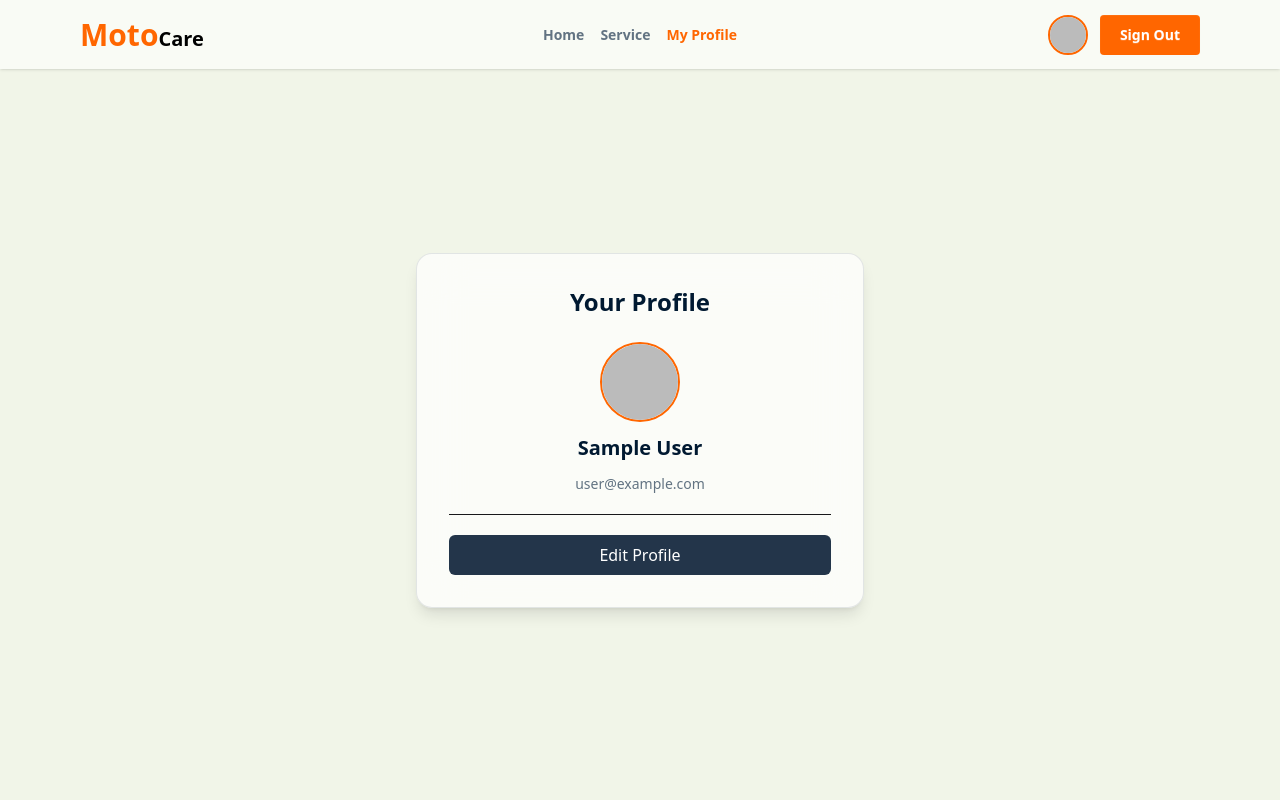
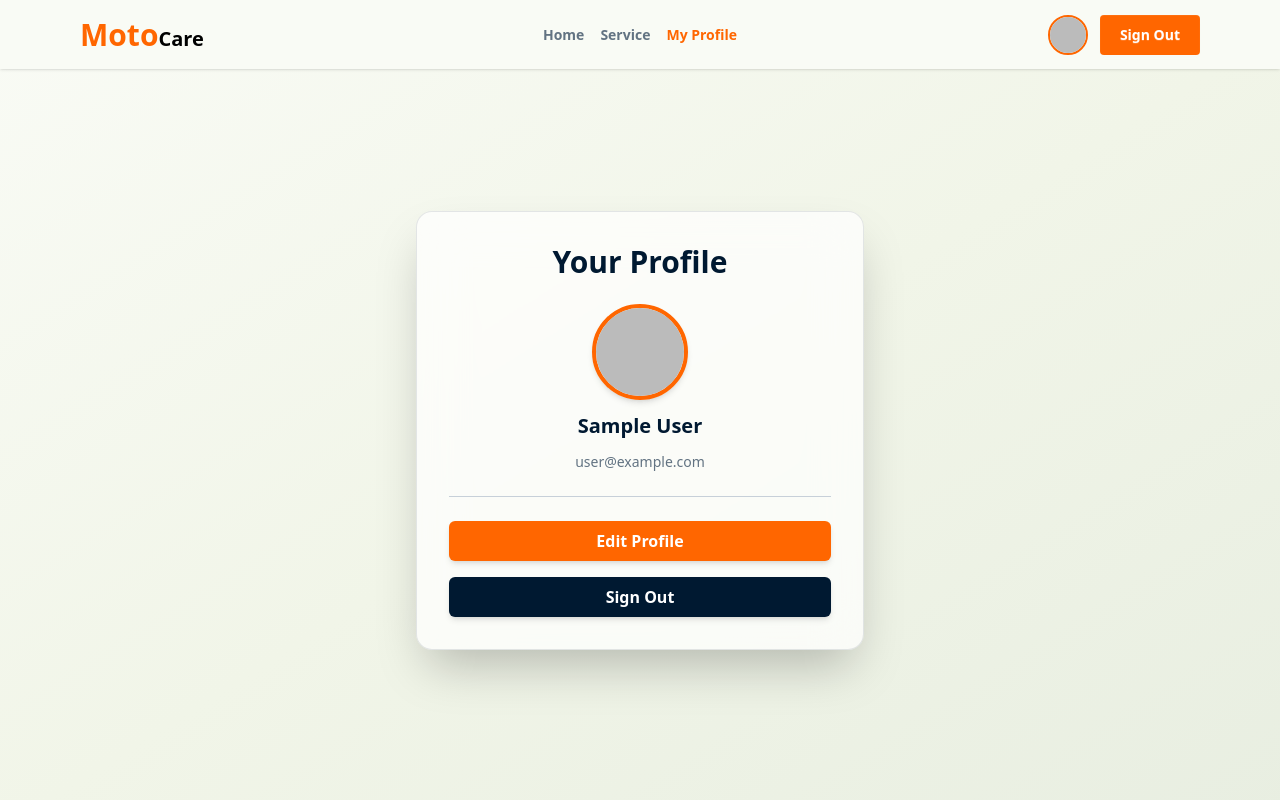
Before and after one commit to Sharif-wd1/motocare, a React (Vite) app: page /profile in a window 1280 px wide. Shown: the top 800 px of the page. Built offline with nearby package versions, Linux system fonts and the light colour scheme; no server answers; sample sign-in values are in the browser's storage.

Commit message:
added profile animation

```diff
--- a/src/Pages/Profile/Profile.jsx
+++ b/src/Pages/Profile/Profile.jsx
@@ -3,6 +3,7 @@ import { useNavigate } from "react-router-dom";
 import { auth } from "../../firebase/firebase.config";
 import { onAuthStateChanged, updateProfile, signOut } from "firebase/auth";
 import { toast } from "react-toastify";
+import { motion } from "framer-motion";
 
 const Profile = () => {
   const [user, setUser] = useState(null);
@@ -28,7 +29,7 @@ const Profile = () => {
   const handleSignOut = async () => {
     try {
       await signOut(auth);
-      toast.success("Sign out successful");
+      toast.success("Signed out successfully");
       setUser(null);
       navigate("/signin");
     } catch (err) {
@@ -44,14 +45,14 @@ const Profile = () => {
         photoURL: newPhoto || auth.currentUser.photoURL,
       });
 
-      // UI update
+      // update UI instantly
       setUser({
         ...auth.currentUser,
         displayName: newName || auth.currentUser.displayName,
         photoURL: newPhoto || auth.currentUser.photoURL,
       });
 
-      toast.success("Profile updated successfully");
+      toast.success("Profile updated successfully ✨");
       setEditMode(false);
     } catch (err) {
       toast.error(err.message);
@@ -61,97 +62,132 @@ const Profile = () => {
   if (!user) {
     return (
       <div className="min-h-screen flex items-center justify-center bg-[#F1F5E8]">
-        <p className="text-[#627382]">Loading profile...</p>
+        <p className="text-[#627382] text-lg animate-pulse">Loading profile...</p>
       </div>
     );
   }
 
   return (
-    <div className="min-h-screen flex items-center justify-center bg-[#F1F5E8] px-4">
-      {/* Card — same style as SignIn box */}
-      <div className="w-full max-w-md backdrop-blur-xl bg-white/70 border border-[#001931]/10 shadow-lg rounded-2xl p-8">
-        <h2 className="text-2xl font-semibold mb-6 text-center text-[#001931]">
+    <div className="min-h-screen flex items-center justify-center bg-gradient-to-br from-[#F9FBF5] via-[#F1F5E8] to-[#E8EEE1] px-4">
+      <motion.div
+        initial={{ opacity: 0, y: 40 }}
+        animate={{ opacity: 1, y: 0 }}
+        transition={{ duration: 0.6, type: "spring" }}
+        className="w-full max-w-md bg-white/70 backdrop-blur-xl border border-[#001931]/10 shadow-2xl rounded-2xl p-8 text-center"
+      >
+        {/* Profile Header */}
+        <motion.h2
+          initial={{ opacity: 0, y: -15 }}
+          animate={{ opacity: 1, y: 0 }}
+          transition={{ delay: 0.2, duration: 0.5 }}
+          className="text-3xl font-bold mb-6 text-[#001931]"
+        >
           Your Profile
-        </h2>
+        </motion.h2>
 
-        <div className="text-center space-y-3">
+        {/* Avatar + Info */}
+        <motion.div
+          initial={{ scale: 0.8, opacity: 0 }}
+          animate={{ scale: 1, opacity: 1 }}
+          transition={{ delay: 0.3, type: "spring" }}
+          className="text-center space-y-3"
+        >
           <img
-            src={user.photoURL || "https://via.placeholder.com/100"}
+            src={user.photoURL || "https://via.placeholder.com/120"}
             alt="profile"
-            className="h-20 w-20 rounded-full mx-auto border-2  border-[#FF6600]"
+            className="h-24 w-24 rounded-full mx-auto border-4 border-[#FF6600] shadow-md object-cover"
           />
           <h3 className="text-xl font-semibold text-[#001931]">
             {user.displayName || "No Name"}
           </h3>
           <p className="text-sm text-[#627382]">{user.email}</p>
-        </div>
+        </motion.div>
 
-        <hr className="my-5" />
+        <hr className="my-6 border-[#C7D0D9]" />
 
-        {/* Edit section (inline, same card feel) */}
+        {/* Edit Mode */}
         {editMode ? (
-          <div className="space-y-3">
-            <label className="block text-sm text-[#001931]">Name</label>
+          <motion.div
+            initial={{ opacity: 0, y: 20 }}
+            animate={{ opacity: 1, y: 0 }}
+            transition={{ duration: 0.4 }}
+            className="space-y-4"
+          >
+            <div className="text-left">
+              <label className="block text-sm font-medium text-[#001931] mb-1">
+                Name
+              </label>
               <input
                 type="text"
                 value={newName}
                 onChange={(e) => setNewName(e.target.value)}
-              className="w-full text-[#001931] px-4 py-2 rounded-md border border-[#C7D0D9] focus:outline-none focus:ring-2 focus:ring-[#627382]"
+                className="w-full text-[#001931] px-4 py-2 rounded-md border border-[#C7D0D9] focus:outline-none focus:ring-2 focus:ring-[#FF6600]"
               />
+            </div>
 
-            <label className="block text-sm text-[#001931]">Photo URL</label>
+            <div className="text-left">
+              <label className="block text-sm font-medium text-[#001931] mb-1">
+                Photo URL
+              </label>
               <input
                 type="text"
                 value={newPhoto}
                 onChange={(e) => setNewPhoto(e.target.value)}
-              className="w-full text-[#001931] px-4 py-2 rounded-md border border-[#C7D0D9] focus:outline-none focus:ring-2 focus:ring-[#627382]"
+                className="w-full text-[#001931] px-4 py-2 rounded-md border border-[#C7D0D9] focus:outline-none focus:ring-2 focus:ring-[#FF6600]"
               />
+            </div>
 
             <div className="flex gap-3 mt-4">
-              <button
+              <motion.button
+                whileHover={{ scale: 1.03 }}
+                whileTap={{ scale: 0.96 }}
                 onClick={handleProfileUpdate}
-                className="flex-1 bg-[#001931] text-white py-2 rounded-md hover:bg-[#23354A] transition"
+                className="flex-1 bg-[#001931] text-white py-2 rounded-md font-semibold hover:bg-[#223043] transition"
               >
-                Save
-              </button>
-              <button
+                Save Changes
+              </motion.button>
+
+              <motion.button
+                whileHover={{ scale: 1.03 }}
+                whileTap={{ scale: 0.96 }}
                 onClick={() => {
-                  // reset fields to current user values and exit edit mode
                   setNewName(user.displayName || "");
                   setNewPhoto(user.photoURL || "");
                   setEditMode(false);
                 }}
-                className="flex-1 bg-gray-200 text-[#001931] py-2 rounded-md hover:bg-gray-300 transition"
+                className="flex-1 bg-gray-200 text-[#001931] py-2 rounded-md font-semibold hover:bg-gray-300 transition"
               >
                 Cancel
-              </button>
+              </motion.button>
             </div>
-          </div>
+          </motion.div>
         ) : (
-          <div className="space-y-3">
-            <button
+          <motion.div
+            initial={{ opacity: 0, y: 10 }}
+            animate={{ opacity: 1, y: 0 }}
+            transition={{ delay: 0.4 }}
+            className="space-y-4"
+          >
+            <motion.button
+              whileHover={{ scale: 1.05 }}
+              whileTap={{ scale: 0.95 }}
               onClick={() => setEditMode(true)}
-              className="w-full bg-[#23354A] text-white py-2 rounded-md hover:bg-[#1d2b36] transition"
+              className="w-full bg-[#FF6600] text-white py-2 rounded-md font-semibold shadow-md hover:bg-[#e75b00] transition"
             >
               Edit Profile
-            </button>
+            </motion.button>
 
-            {/* <button
+            <motion.button
+              whileHover={{ scale: 1.05 }}
+              whileTap={{ scale: 0.95 }}
               onClick={handleSignOut}
-              className="w-full mt-2 bg-[#001931] text-white py-2 rounded-md hover:bg-[#23354A] transition"
+              className="w-full bg-[#001931] text-white py-2 rounded-md font-semibold shadow-md hover:bg-[#223043] transition"
             >
               Sign Out
-            </button> */}
-
-            {/* <button
-              onClick={() => navigate("/")}
-              className="w-full mt-3 bg-gray-200 text-[#001931] py-2 rounded-md hover:bg-gray-300 transition"
-            >
-              Back to Home
-            </button> */}
-          </div>
+            </motion.button>
+          </motion.div>
         )}
-      </div>
+      </motion.div>
     </div>
   );
 };
```
Lines whose indentation alone changed are shown as unchanged.
